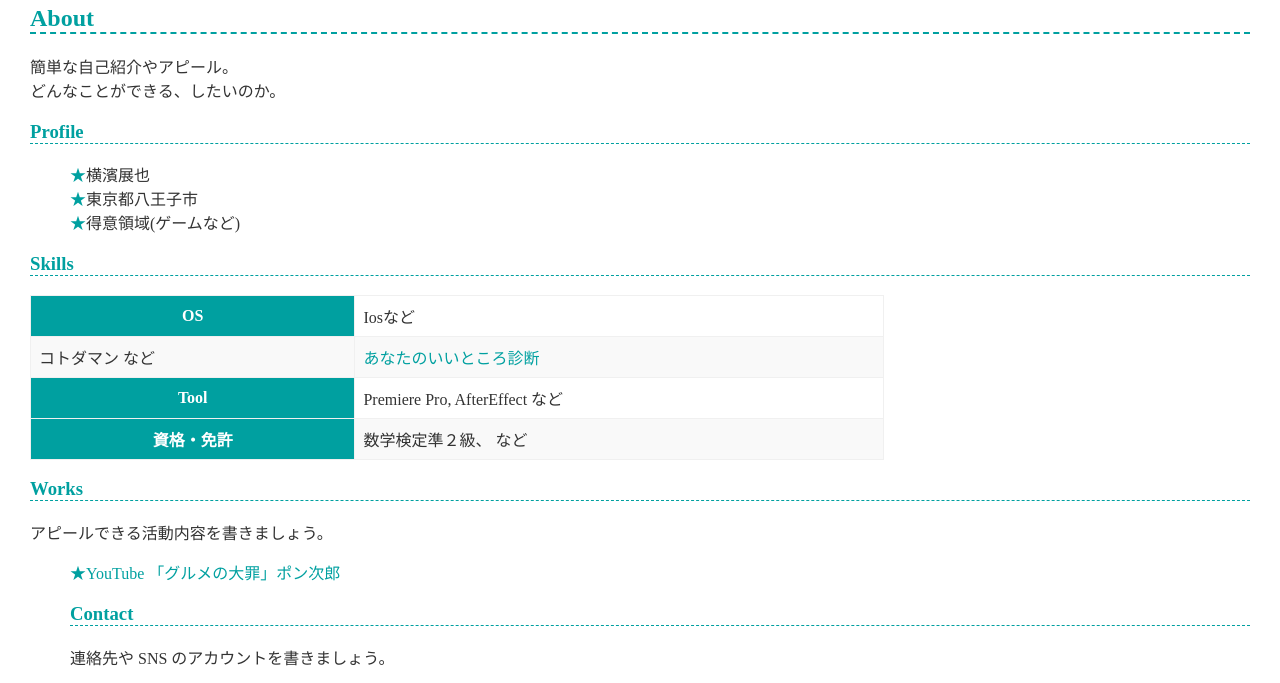
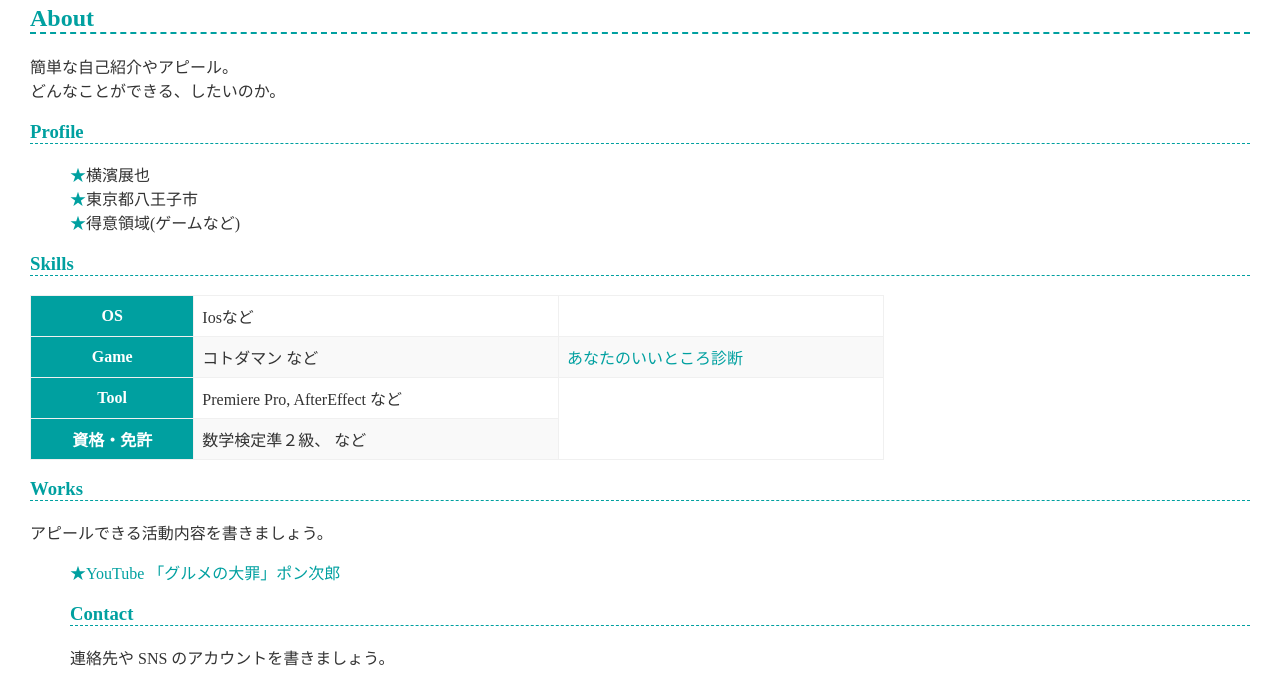
Before and after one commit to PopontaN2025/poponta2025.github.io, a plain HTML site: page index.html in a window 1280 px wide. Shown: the part 117-800 px from the top of the page. Drawn offline with Linux system fonts and the light colour scheme.

Commit message:
Update index.html

```diff
--- a/index.html
+++ b/index.html
@@ -19,6 +19,7 @@
 <th>OS</th>
 <td>Iosなど</td>
 </tr> <tr>
+  <th>Game</th>
 <td>コトダマン など</td>
 <td>
  <a href src="https://popontan2025.github.io/assessment/assessment.html"> あなたのいいところ診断 </a>
```
